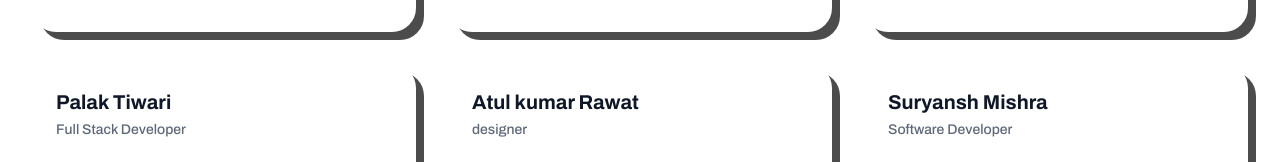
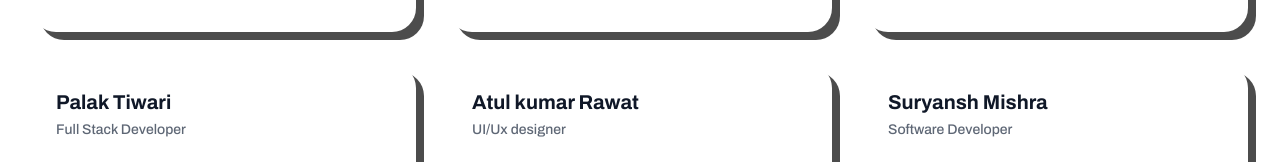
Before and after one commit to Suryansh9331/Official_OzMP_web, a React (Vite) app: page /our-team in a window 1280 px wide. Shown: the part 1600-1762 px from the top of the page. Built offline with nearby package versions, Linux system fonts and the light colour scheme; a web font is replaced by a local one.

Commit message:
Update missing content

```diff
--- a/src/Pages/Team/MemeberCard.jsx
+++ b/src/Pages/Team/MemeberCard.jsx
@@ -48,7 +48,7 @@ const OurTeam = () => {
     {
       name: "Atul kumar Rawat",
       role: "UI/Ux",
-      designation: " designer",
+      designation: " UI/Ux designer",
       image: Atul,
       description:
         "Expert UI/UX designer crafting intuitive digital experiences with deep expertise in user-centered design, wireframing, and interactive prototyping for web and mobile platforms.",
```
